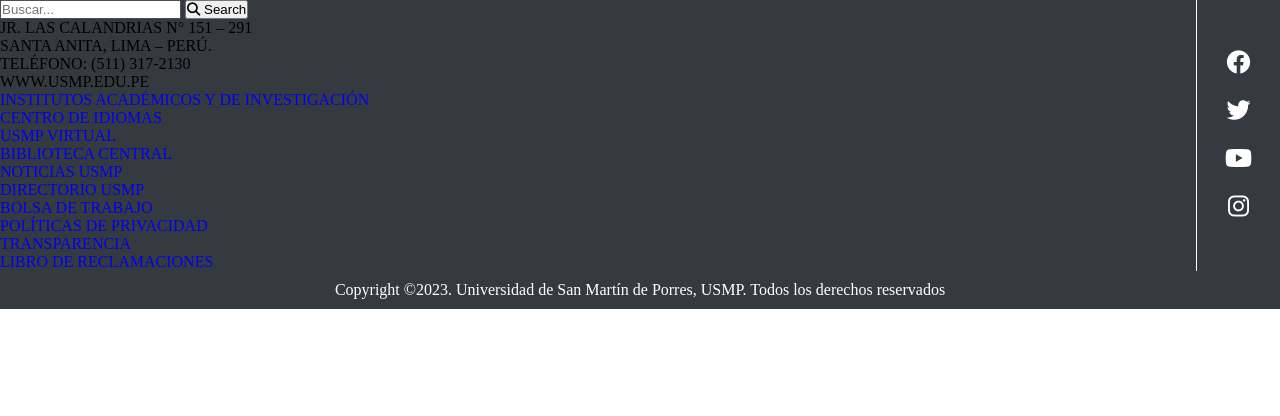
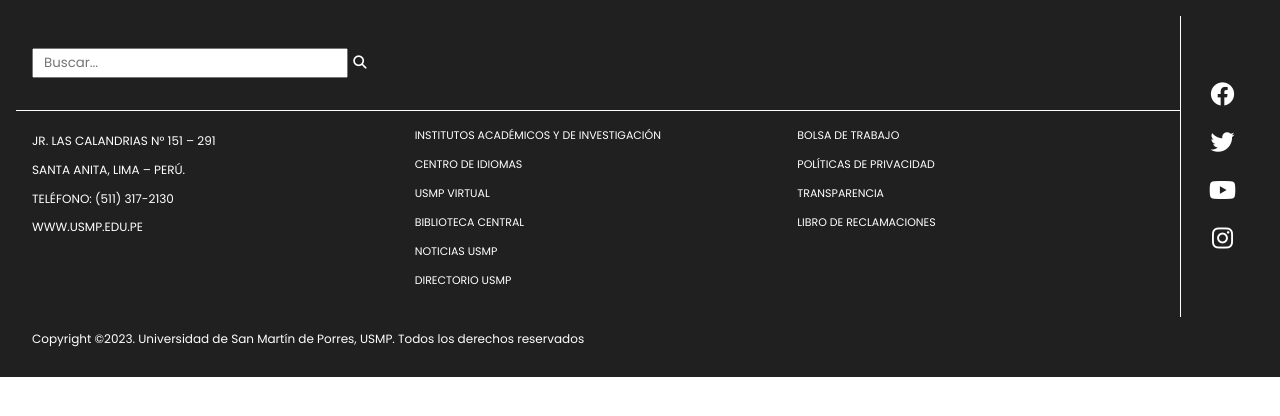
Before and after one commit to abelssc/unsmp, a PHP site: page / in a window 1280 px wide. Shown: the top 416 px of the page. Run offline with PHP 8.4, Linux system fonts and the light colour scheme.

Commit message:
footer ended

```diff
--- a/assets/css/styles.css
+++ b/assets/css/styles.css
@@ -6,6 +6,7 @@ html {
   margin: 0;
   padding: 0;
   box-sizing: border-box;
+  font-family: "Poppins", sans-serif;
 }
 
 a {
@@ -52,7 +53,11 @@ ul li {
 
 footer {
   width: 100%;
-  background-color: #343a40;
+  background-color: #202020;
+}
+
+.footer {
+  padding: 1rem;
 }
 
 .footer-content {
@@ -68,26 +73,79 @@ footer {
   width: 100%;
   max-width: 100%;
 }
+.footer-content .navegacion .buscador {
+  padding: 2rem 1rem;
+  border-bottom: 1px solid #fff;
+}
+.footer-content .navegacion .buscador form {
+  display: flex;
+}
+@media (min-width: 768px) {
+  .footer-content .navegacion .buscador form {
+    width: 30%;
+  }
+}
+.footer-content .navegacion .buscador form input {
+  padding: 0 10px;
+  max-width: 100%;
+  width: 100%;
+}
+.footer-content .navegacion .buscador form input:focus-visible {
+  outline: none;
+}
+.footer-content .navegacion .buscador form button {
+  padding: 5px;
+  background-color: inherit;
+  border: none;
+  color: #fff;
+}
+.footer-content .navegacion .buscador form button:hover {
+  color: #EF4429;
+  cursor: pointer;
+}
 .footer-content .navegacion .enlaces {
   display: flex;
-  flex-direction: row;
+  flex-direction: column;
+  padding: 1rem;
+  color: #fff;
+  gap: 1rem;
 }
 @media (min-width: 768px) {
   .footer-content .navegacion .enlaces {
-    flex-direction: column;
+    flex-direction: row;
   }
+}
+.footer-content .navegacion .enlaces > p {
+  margin-bottom: 1rem;
+  font-size: 12px;
+  line-height: 2.4em;
+  width: 100%;
+}
+.footer-content .navegacion .enlaces > ul {
+  font-size: 11px;
+  width: 100%;
+}
+.footer-content .navegacion .enlaces > ul li {
+  margin-bottom: 12px;
+}
+.footer-content .navegacion .enlaces > ul li :hover {
+  color: #EF4429;
+}
+.footer-content .navegacion .enlaces a {
+  color: #fff;
 }
 .footer-content .social-media {
   display: flex;
   flex-direction: row;
   justify-content: center;
   align-items: center;
-  border-left: 1px solid #fff;
-  width: 90px;
+  border: none;
 }
 @media (min-width: 768px) {
   .footer-content .social-media {
+    border-left: 1px solid #fff;
     flex-direction: column;
+    width: 90px;
   }
 }
 .footer-content .social-media span {
@@ -108,9 +166,10 @@ footer {
 
 .footer-copy {
   width: 100%;
-  text-align: center;
-  padding: 10px 0;
+  padding: 1rem;
   color: #fff;
+  font-size: 12px;
+  line-height: 1;
 }
 
 /*# sourceMappingURL=styles.css.map */
--- a/assets/sass/_footer.scss
+++ b/assets/sass/_footer.scss
@@ -2,7 +2,10 @@
 @use "mixins.scss";
 footer{
     width: 100%;
-    background-color: variables.$dark;
+    background-color: variables.$bg-secondary;
+}
+.footer{
+    padding: 1rem;
 }
 .footer-content{
     display: flex;
@@ -13,11 +16,63 @@ footer{
     .navegacion{
         width: 100%;
         max-width: 100%;
+        .buscador{
+            padding: 2rem 1rem;
+            border-bottom: 1px solid variables.$white;
+
+            form{
+                display: flex;
+                @include mixins.md{
+                    width: 30%;
+                }
+                input{
+                    padding: 0 10px;
+                    max-width: 100%;
+                    width: 100%;
+                    &:focus-visible{
+                        outline: none;
+                    }
+                }
+                button{
+                    padding: 5px;
+                    background-color: inherit;
+                    border: none;
+                    color: variables.$white;
+                    &:hover{
+                        color: #EF4429;
+                        cursor: pointer;
+                    }
+                }
+            }
+        }
         .enlaces{
             display: flex;
-            flex-direction: row;
+            flex-direction: column;
+            padding: 1rem;
+            color: variables.$white;
+            gap: 1rem;
+
             @include mixins.md{
-                flex-direction: column;
+                flex-direction: row;
+            }
+            &>p{
+                margin-bottom: 1rem;
+                font-size: 12px;
+                line-height: 2.4em;
+                width: 100%;
+            }
+            &>ul{
+                font-size: 11px;
+                width: 100%;
+                li{
+                    margin-bottom: 12px;
+                    :hover{
+                        color: #EF4429;
+                    }
+                }
+            }
+            a{
+                color: variables.$white;
             }
 
         }
@@ -27,10 +82,11 @@ footer{
         flex-direction: row;
         justify-content: center;
         align-items: center;
-        border-left: 1px solid variables.$white;
-        width: 90px;
+        border: none;
         @include mixins.md{
+            border-left: 1px solid variables.$white;
             flex-direction: column;
+            width: 90px;
         }
         span{
             width: 2*variables.$icon-size;
@@ -51,7 +107,8 @@ footer{
 }
 .footer-copy{
     width: 100%;
-    text-align: center;
-    padding: 10px 0;
+    padding: 1rem;
     color: variables.$white;
+    font-size: 12px;
+    line-height: 1;
 }
--- a/assets/sass/_globals.scss
+++ b/assets/sass/_globals.scss
@@ -6,6 +6,7 @@ html{
     margin: 0;
     padding: 0;
     box-sizing: border-box;
+    font-family: 'Poppins', sans-serif;;
 }
 a{
     text-decoration: none;
--- a/assets/sass/_variables.scss
+++ b/assets/sass/_variables.scss
@@ -8,6 +8,9 @@ $danger: #dc3545;
 $light: #f8f9fa;
 $dark: #343a40;
 $white: #fff;
+$txt-primary:#bd1714;
+$bg-primary:#bd1714;
+$bg-secondary:#202020;
 $breakpoint-xs: 0;
 $breakpoint-sm: 576px;
 $breakpoint-md: 768px;
--- a/index.html
+++ b/index.html
@@ -8,6 +8,9 @@
     <title>Document</title>
     <link rel="stylesheet" href="/assets/plugins/fontawesome-free-6.4.0-web/css/all.min.css">
     <link rel="stylesheet" href="/assets/css/styles.css">
+    <link rel="preconnect" href="https://fonts.googleapis.com">
+    <link rel="preconnect" href="https://fonts.gstatic.com" crossorigin>
+    <link href="https://fonts.googleapis.com/css2?family=Poppins:wght@400;700&display=swap" rel="stylesheet">
 </head>
 
 <body>
@@ -17,13 +20,10 @@
                 <div class="navegacion">
                     <div class="buscador">
                         <form role="search" action="https://usmp.edu.pe" method="get">
-                            <div>
-                                <input placeholder="Buscar..." type="search" name="s" title="Search" value="">
-                                <button type="submit" title="Search" aria-label="Search">
-                                    <i aria-hidden="true" class="fas fa-search"></i>
-                                    <span>Search</span>
-                                </button>
-                            </div>
+                            <input placeholder="Buscar..." type="search" name="s" title="Search" value="">
+                            <button type="submit" title="Search" aria-label="Search">
+                                <i aria-hidden="true" class="fas fa-search"></i>
+                            </button>
                         </form>
                     </div>
                     <div class="enlaces">
```
Also changed, not shown: 1 other file.
